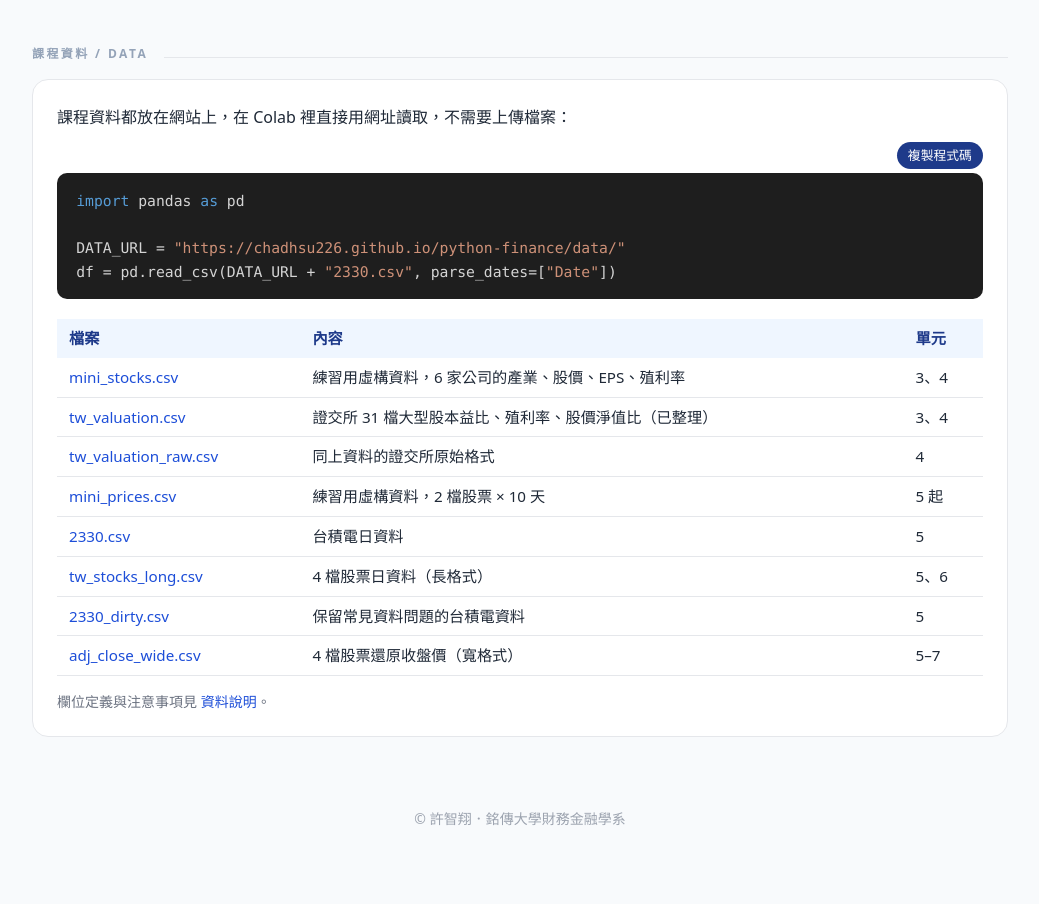
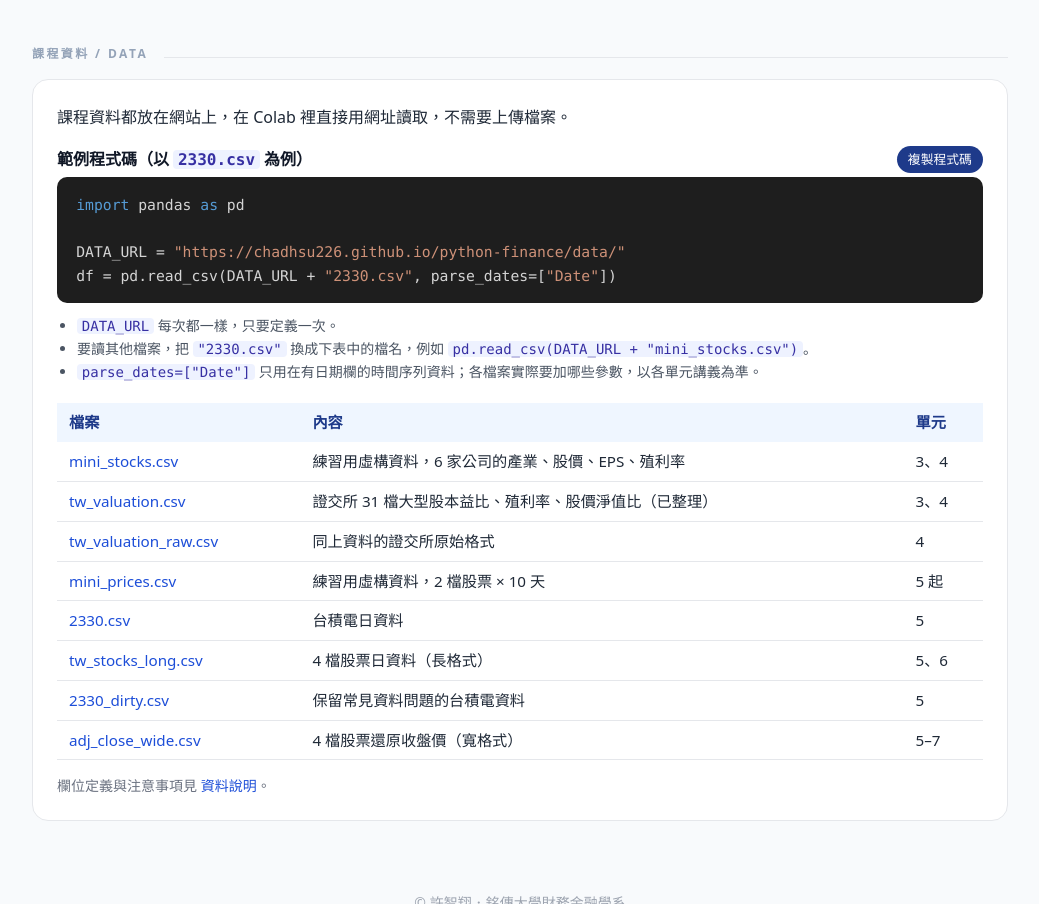
Before and after one commit to chadhsu226/python-finance, a plain HTML site: page index.html in a window 1280 px wide. Shown: the part 1041-1945 px from the top of the page, without its empty margins (120-1159 px from the left). Before the commit the page ends 1902 px from the top, so only its background shows below. Drawn offline with nearby package versions, Linux system fonts and the light colour scheme.

Commit message:
課程首頁：讀取資料改標示為範例程式碼，補充換檔名說明
Co-Authored-By: Claude Opus 5.5 <noreply@anthropic.com>
Claude-Session: https://claude.ai/code/session_01F4ziZ3KZDyiAR9mEpBHSdn

```diff
--- a/index.html
+++ b/index.html
@@ -52,12 +52,17 @@
   <section>
     <div class="flex items-baseline gap-4 mb-4"><h2 class="kicker">課程資料 / DATA</h2><div class="h-px flex-1 bg-gray-200"></div></div>
     <div class="bg-white border border-gray-200 rounded-2xl p-5 sm:p-6">
-      <p class="leading-relaxed">課程資料都放在網站上，在 Colab 裡直接用網址讀取，不需要上傳檔案：</p>
-      <div class="flex justify-end mt-3 mb-1"><button class="copy" id="copyBtn">複製程式碼</button></div>
+      <p class="leading-relaxed">課程資料都放在網站上，在 Colab 裡直接用網址讀取，不需要上傳檔案。</p>
+      <div class="flex items-center justify-between mt-4 mb-1"><span class="font-bold text-gray-900">範例程式碼（以 <code class="i">2330.csv</code> 為例）</span><button class="copy" id="copyBtn">複製程式碼</button></div>
       <div class="code" id="snippet"><span class="k">import</span> pandas <span class="k">as</span> pd
 
 DATA_URL = <span class="s">"https://chadhsu226.github.io/python-finance/data/"</span>
 df = pd.read_csv(DATA_URL + <span class="s">"2330.csv"</span>, parse_dates=[<span class="s">"Date"</span>])</div>
+      <ul class="text-sm text-gray-600 mt-3 leading-relaxed list-disc pl-5">
+        <li><code class="i">DATA_URL</code> 每次都一樣，只要定義一次。</li>
+        <li>要讀其他檔案，把 <code class="i">"2330.csv"</code> 換成下表中的檔名，例如 <code class="i">pd.read_csv(DATA_URL + "mini_stocks.csv")</code>。</li>
+        <li><code class="i">parse_dates=["Date"]</code> 只用在有日期欄的時間序列資料；各檔案實際要加哪些參數，以各單元講義為準。</li>
+      </ul>
       <div class="overflow-x-auto mt-5">
         <table class="d">
           <thead><tr><th>檔案</th><th>內容</th><th>單元</th></tr></thead>
```
